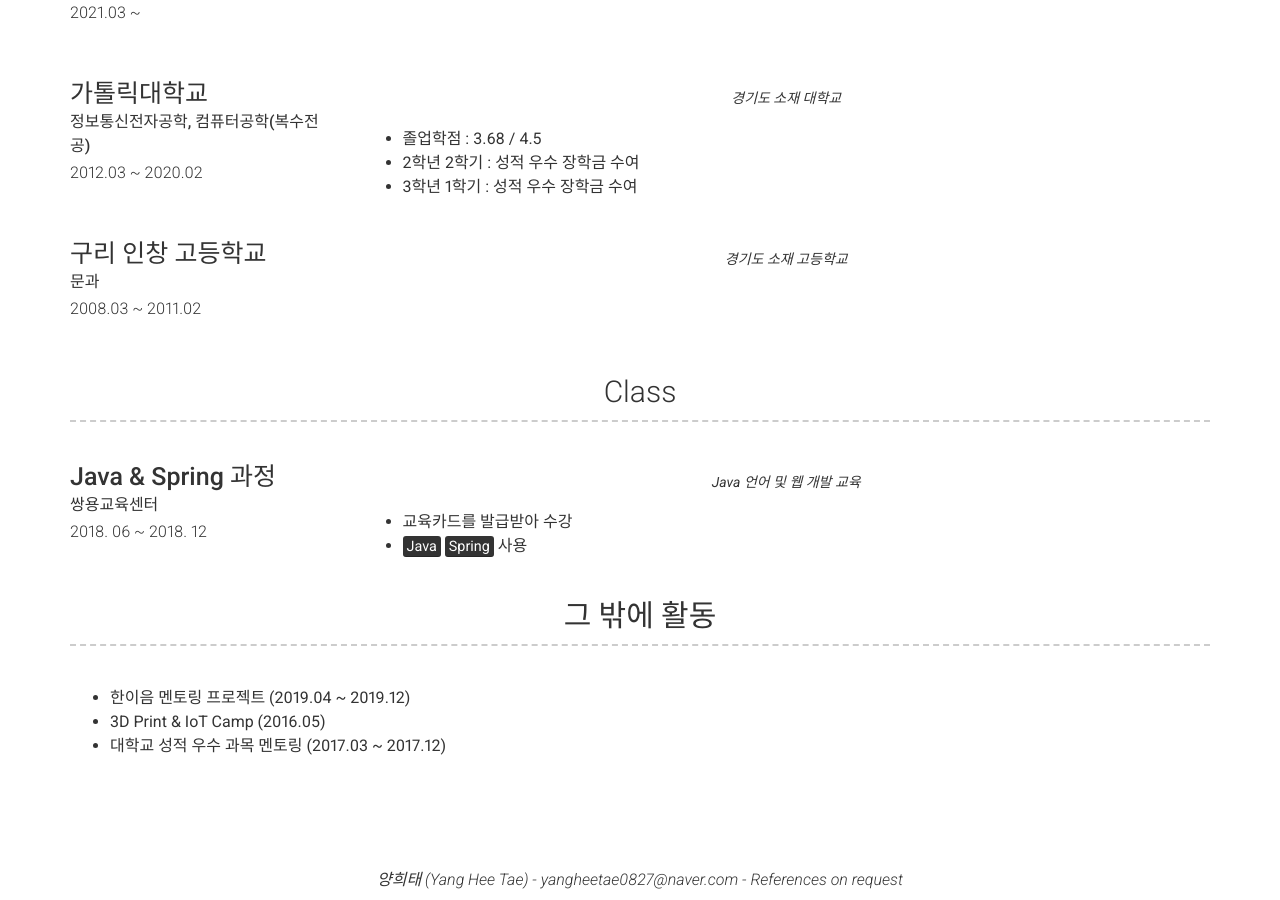
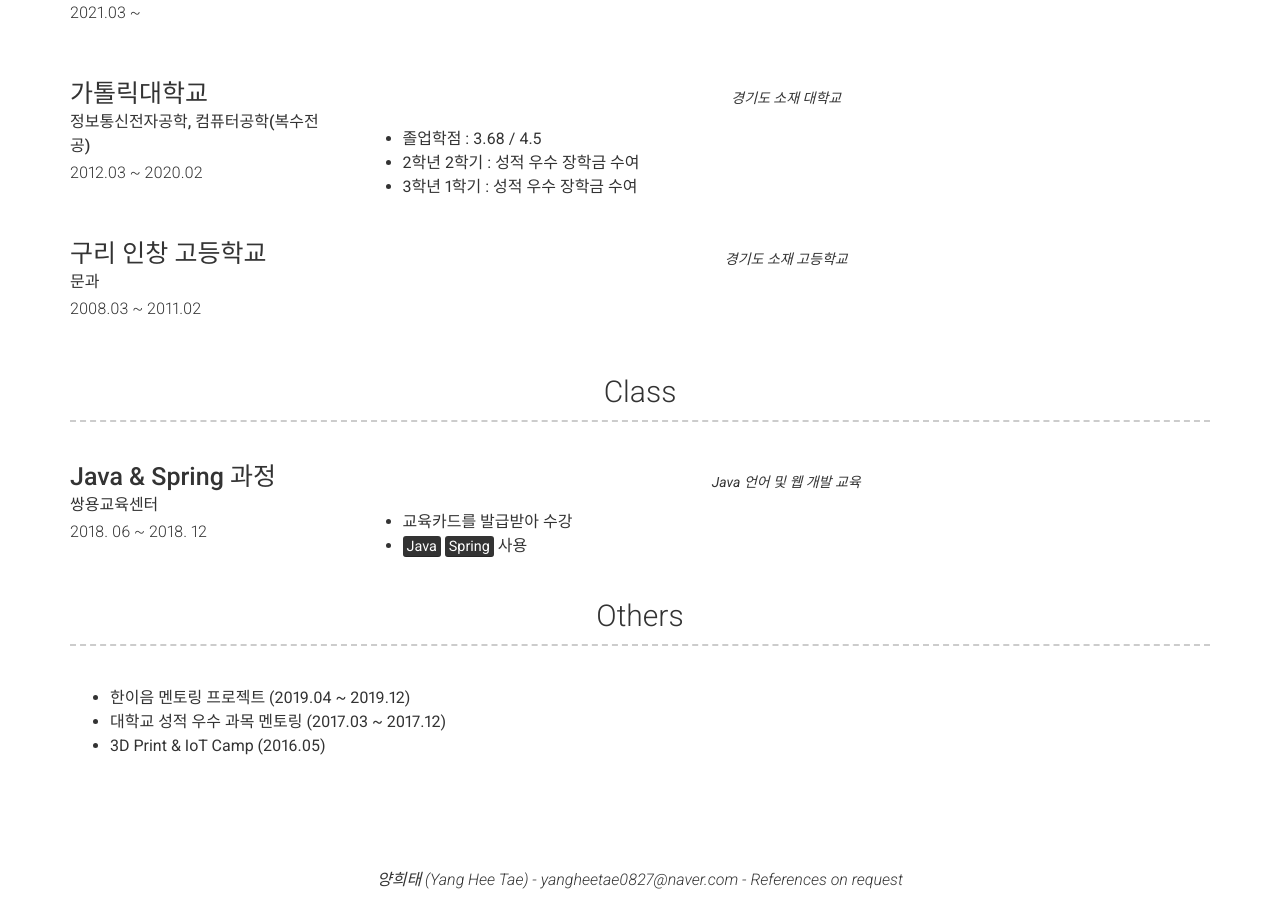
Before and after one commit to yht0827/resume, a Jekyll site: the page built from index.md, in a window 1280 px wide and 900 px high, scrolled down 2027 px. Built offline with Jekyll 4.4.1, drawn with Linux system fonts in a browser that asks for light colours; nearby versions of some CDN libraries; some of the changed text lies outside the part shown.

Commit message:
-- toyProject

```diff
--- a/_config.yml
+++ b/_config.yml
@@ -92,11 +92,11 @@ content:
           Short institution or course description (optional)
         description: | # this will include new lines to allow paragraphs
           Description of qualification
-more_title: 그 밖에 활동
+more_title: Others
 more_content: | # this will include new lines to allow paragraphs
       - 한이음 멘토링 프로젝트 (2019.04 ~ 2019.12)
+      - 대학교 성적 우수 과목 멘토링 (2017.03 ~ 2017.12)
       - 3D Print & IoT Camp (2016.05)
-      - 대학교 성적 우수 과목 멘토링 (2017.03 ~ 2017.12)
 
 # Footer
 footer_show_references: true
--- a/_includes/skill.html
+++ b/_includes/skill.html
@@ -1,6 +1,6 @@
 <div class="container experience-container">
     <h3>{{ site.education_title | default: "Skill" }}</h3>
-    <p class="quote">업무에 사용중 혹은 사용했던 기술 목록.</p>
+    <p class="quote">업무에 사용중 혹은 사용했던 기술</p>
     {% for education in site.data.skill %}
     {% include {{ education.layout | default: 'left' | append: ".html" }} item=education %}
     {% endfor %}
```
